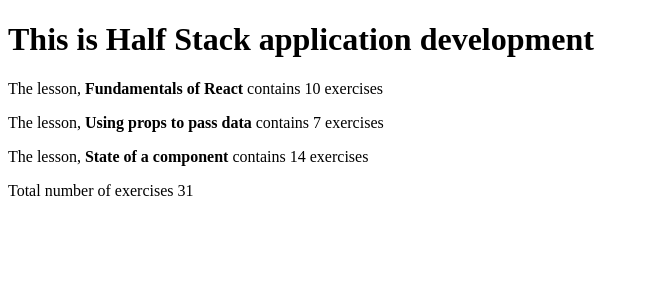
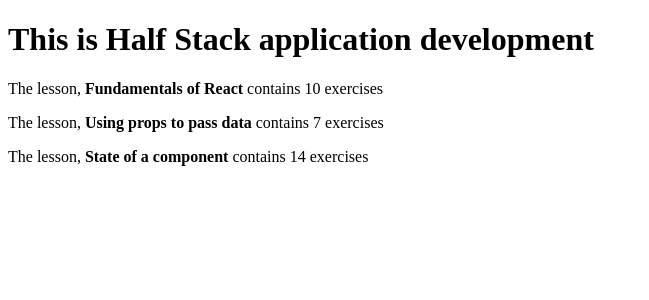
Before and after one commit to obhi1kenobhi/FSO, a React (Vite) app in the folder part1/courseinfo/: page / in a window 1280 px wide. Shown: the top 300 px of the page, without its empty margins (0-649 px from the left). Built offline with nearby package versions, Linux system fonts and the light colour scheme; the HTML template or start-up script is replaced by a standard one.

Commit message:
Refactor for exercise 1.3

```diff
--- a/part1/courseinfo/src/App.jsx
+++ b/part1/courseinfo/src/App.jsx
@@ -12,13 +12,15 @@
   )
 }
 
-const Content = ({part1,part2,part3,exercises1,exercises2,exercises3}) => {
-
+const Content = ({ part1, part2, part3 }) => {
+  console.log({part1})
+  console.log({part2})
+  console.log({part3})
   return(
     <div>
-        <Part part = {part1} exercise = {exercises1} />
-        <Part part = {part2} exercise = {exercises2}/>
-        <Part part = {part3} exercise = {exercises3}/>
+        <Part part = {part1.name} exercise = {part1.exercises} />
+        <Part part = {part2.name} exercise = {part2.exercises} />
+        <Part part = {part3.name} exercise = {part3.exercises} />
     </div>
   )
 }
@@ -32,18 +34,15 @@
 
 const App = () => {
   const course = 'Half Stack application development'
-  const part1 = 'Fundamentals of React'
-  const exercises1 = 10
-  const part2 = 'Using props to pass data'
-  const exercises2 = 7
-  const part3 = 'State of a component'
-  const exercises3 = 14
+  const part1 = { name:'Fundamentals of React', exercises: 10 }
+  const part2 = { name:'Using props to pass data', exercises: 7 }
+  const part3 = { name:'State of a component', exercises: 14 }
 
   return (
     <div>
       <Header course = {course} />
-      <Content part1 = {part1} exercises1 = {exercises1} part2 = {part2} exercises2 = {exercises2} part3 = {part3} exercises3 = {exercises3} />
-      <Total total={exercises1 + exercises2 + exercises3} />
+      <Content part1 = {part1} part2 = {part2} part3 = {part3} />
+      {/* <Total total={part1.exercises + part2.exercises + part3.exercises} /> */}
     </div>
   )
 }
```
